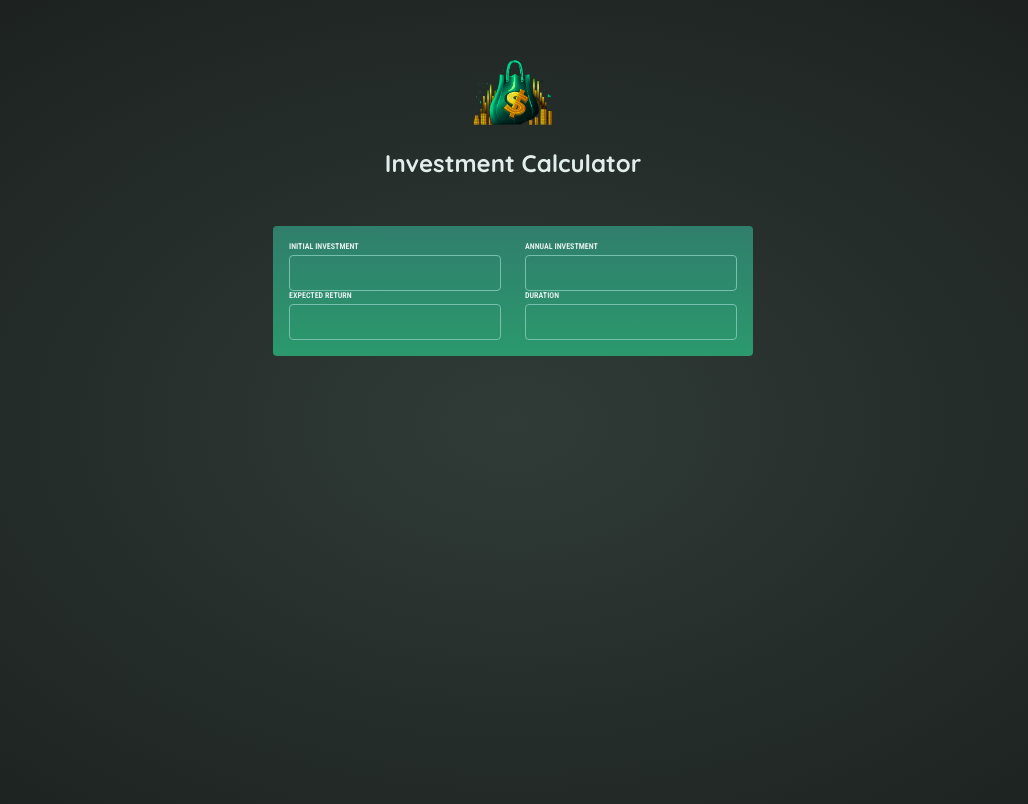
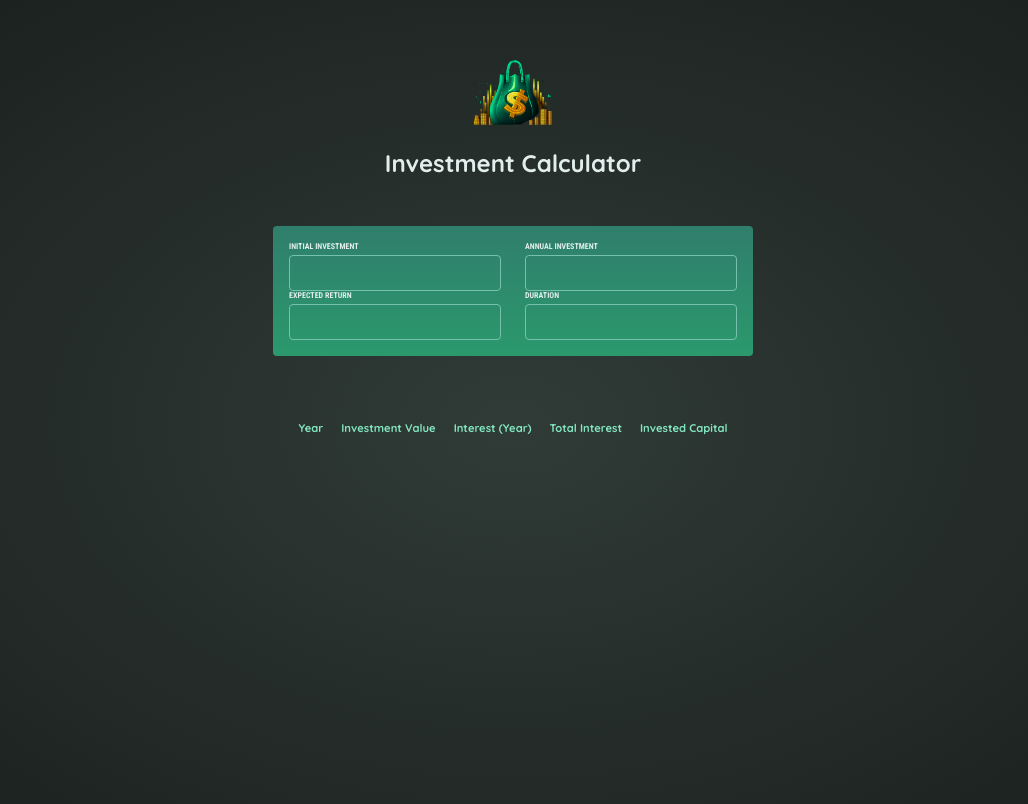
Before and after one commit to jimstav/Essentials-Practice---Investment-Calculator, a React (Vite) app: page / in a window 1280 px wide. Shown: the top 804 px of the page, without its empty margins (127-1155 px from the left). Built offline with nearby package versions, Linux system fonts and the light colour scheme.

Commit message:
add results table and calculate all values

```diff
--- a/src/App.tsx
+++ b/src/App.tsx
@@ -2,6 +2,7 @@ import { useState } from 'react';
 import Header from './components/Header';
 import UserInput from './components/UserInput';
 import { calculateInvestmentResults } from './util/investment';
+import ResultsTable from './components/ResultsTable';
 
 type InvestmentInput = number | undefined;
 
@@ -36,7 +37,17 @@ function App() {
     duration,
   });
 
-  console.log(results);
+  const totalInterest: number[] = [];
+  const totalInvestedCapital: number[] = [];
+
+  if (results.length > 0 && initialInvestment && annualInvestment) {
+    totalInterest[0] = results[0].interest;
+    totalInvestedCapital[0] = initialInvestment + annualInvestment;
+    for (let i = 1; i < results.length; i++) {
+      totalInterest[i] = totalInterest[i - 1] + results[i].interest;
+      totalInvestedCapital[i] = totalInvestedCapital[i - 1] + annualInvestment;
+    }
+  }
 
   return (
     <>
@@ -51,6 +62,11 @@ function App() {
         onExpectedReturnChanged={handleExpectedReturnChanged}
         onDurationChanged={handleDurationChanged}
       />
+      <ResultsTable
+        results={results}
+        totalInterest={totalInterest}
+        totalInvestedCapital={totalInvestedCapital}
+      />
     </>
   );
 }
--- /dev/null
+++ b/src/components/ResultsTable.tsx
@@ -0,0 +1,43 @@
+interface ResultsTableProps {
+  results: {
+    year: number;
+    interest: number;
+    valueEndOfYear: number;
+    annualInvestment: number;
+  }[];
+  totalInterest: number[];
+  totalInvestedCapital: number[];
+}
+
+const ResultsTable = ({
+  results,
+  totalInterest,
+  totalInvestedCapital,
+}: ResultsTableProps) => {
+  return (
+    <table id="result">
+      <thead>
+        <tr>
+          <th>Year</th>
+          <th>Investment Value</th>
+          <th>Interest (Year)</th>
+          <th>Total Interest</th>
+          <th>Invested Capital</th>
+        </tr>
+      </thead>
+      <tbody>
+        {results.map((result, index) => (
+          <tr>
+            <td>{result.year}</td>
+            <td>{result.valueEndOfYear}</td>
+            <td>{result.interest}</td>
+            <td>{totalInterest[index]}</td>
+            <td>{totalInvestedCapital[index]}</td>
+          </tr>
+        ))}
+      </tbody>
+    </table>
+  );
+};
+
+export default ResultsTable;
```
